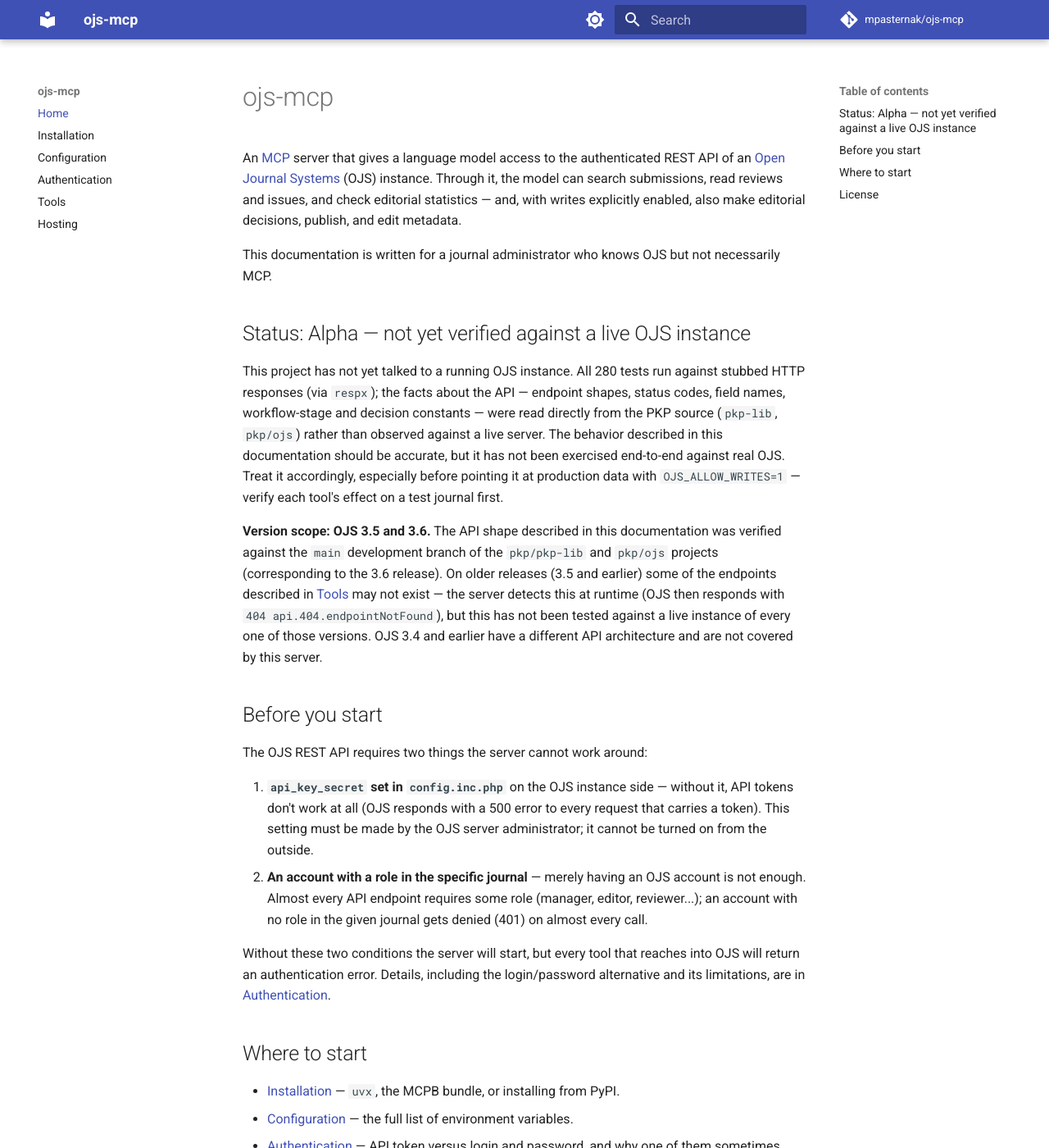
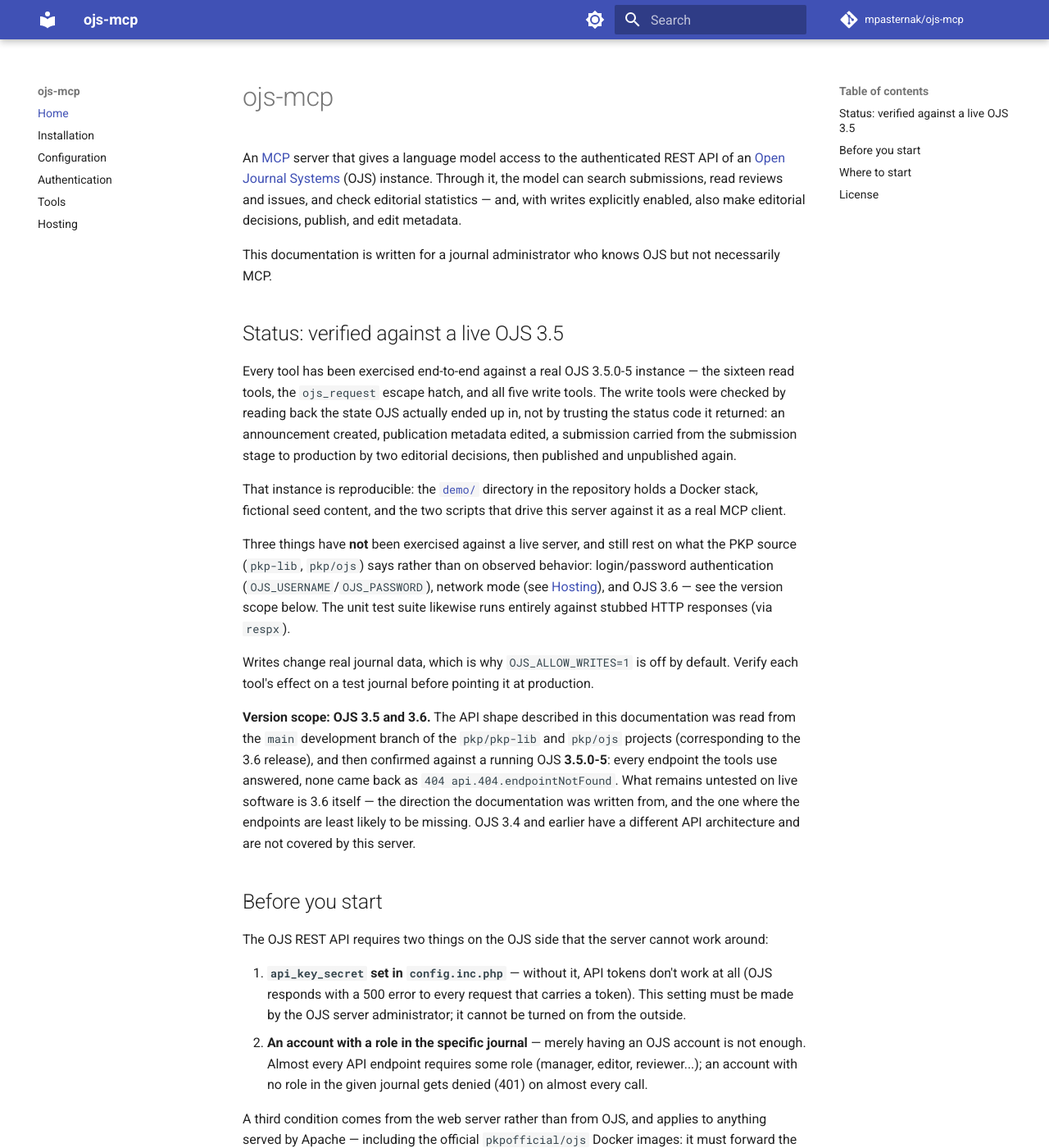
Before and after one commit to mpasternak/ojs-mcp, an MkDocs documentation site: the page built from docs/index.md, in a window 1280 px wide and 1400 px high. Shown: the whole window at 82% size. Built offline with MkDocs 1.6.1 and Material for MkDocs 9.7.7, drawn with Linux system fonts in a browser that asks for light colours; comment, search, counter and statistics services are not loaded; some of the changed text lies outside the part shown.

Commit message:
Update the documentation home page, which still said "not verified"
The README was rewritten when the live verification landed; docs/index.md
was not, so the documentation site kept greeting every reader with "Status:
Alpha — not yet verified against a live OJS instance" and a count of 280
tests. That is the first thing a journal administrator sees, and it had
been false for two releases.

The status section now matches the README, and the version-scope paragraph
is rewritten rather than merely re-dated: it used to warn that on 3.5 "some
of the endpoints described in Tools may not exist" and that this had not
been tested against a live instance. It now has been — every endpoint the
tools use answered on OJS 3.5.0-5, none came back as
`404 api.404.endpointNotFound`. What is left untested on live software is
3.6, the version the documentation was written from.

"Before you start" gains the third condition the README already had: Apache
must forward the `Authorization` header, or OJS refuses every token with a
401 indistinguishable from an anonymous one.

Also picks up uv.lock, whose own record of the project version was still
0.1.0 until a `uv sync` refreshed it.

The stale "3 - Alpha" string left in docs/superpowers/ is deliberate: those
are the planning documents, excluded from the built site, and they record
what was planned at the time rather than what is true now.

Co-Authored-By: Claude Opus 5 (1M context) <noreply@anthropic.com>
Claude-Session: https://claude.ai/code/session_01EXhSU8hfbhqXhZ6TURjXEE

```diff
--- a/docs/index.md
+++ b/docs/index.md
@@ -10,34 +10,48 @@ editorial decisions, publish, and edit metadata.
 This documentation is written for a journal administrator who knows OJS
 but not necessarily MCP.
 
-## Status: Alpha — not yet verified against a live OJS instance
+## Status: verified against a live OJS 3.5
 
-This project has not yet talked to a running OJS instance. All 280 tests
-run against stubbed HTTP responses (via `respx`); the facts about the API
-— endpoint shapes, status codes, field names, workflow-stage and
-decision constants — were read directly from the PKP source (`pkp-lib`,
-`pkp/ojs`) rather than observed against a live server. The behavior
-described in this documentation should be accurate, but it has not been
-exercised end-to-end against real OJS. Treat it accordingly, especially
-before pointing it at production data with `OJS_ALLOW_WRITES=1` — verify
-each tool's effect on a test journal first.
+Every tool has been exercised end-to-end against a real OJS 3.5.0-5
+instance — the sixteen read tools, the `ojs_request` escape hatch, and all
+five write tools. The write tools were checked by reading back the state
+OJS actually ended up in, not by trusting the status code it returned: an
+announcement created, publication metadata edited, a submission carried
+from the submission stage to production by two editorial decisions, then
+published and unpublished again.
+
+That instance is reproducible: the
+[`demo/`](https://github.com/mpasternak/ojs-mcp/tree/main/demo) directory
+in the repository holds a Docker stack, fictional seed content, and the
+two scripts that drive this server against it as a real MCP client.
+
+Three things have **not** been exercised against a live server, and still
+rest on what the PKP source (`pkp-lib`, `pkp/ojs`) says rather than on
+observed behavior: login/password authentication
+(`OJS_USERNAME`/`OJS_PASSWORD`), network mode (see [Hosting](hosting.md)),
+and OJS 3.6 — see the version scope below. The unit test suite likewise
+runs entirely against stubbed HTTP responses (via `respx`).
+
+Writes change real journal data, which is why `OJS_ALLOW_WRITES=1` is off
+by default. Verify each tool's effect on a test journal before pointing it
+at production.
 
 **Version scope: OJS 3.5 and 3.6.** The API shape described in this
-documentation was verified against the `main` development branch of the
-`pkp/pkp-lib` and `pkp/ojs` projects (corresponding to the 3.6 release).
-On older releases (3.5 and earlier) some of the endpoints described in
-[Tools](tools.md) may not exist — the server detects this at runtime
-(OJS then responds with `404 api.404.endpointNotFound`), but this has not
-been tested against a live instance of every one of those versions. OJS
-3.4 and earlier have a different API architecture and are not covered by
-this server.
+documentation was read from the `main` development branch of the
+`pkp/pkp-lib` and `pkp/ojs` projects (corresponding to the 3.6 release),
+and then confirmed against a running OJS **3.5.0-5**: every endpoint the
+tools use answered, none came back as `404 api.404.endpointNotFound`. What
+remains untested on live software is 3.6 itself — the direction the
+documentation was written from, and the one where the endpoints are least
+likely to be missing. OJS 3.4 and earlier have a different API
+architecture and are not covered by this server.
 
 ## Before you start
 
-The OJS REST API requires two things the server cannot work around:
+The OJS REST API requires two things on the OJS side that the server
+cannot work around:
 
-1. **`api_key_secret` set in `config.inc.php`** on the OJS instance side —
-   without it, API tokens don't work at all (OJS responds with a 500
+1. **`api_key_secret` set in `config.inc.php`** — without it, API tokens don't work at all (OJS responds with a 500
    error to every request that carries a token). This setting must be
    made by the OJS server administrator; it cannot be turned on from the
    outside.
@@ -46,10 +60,19 @@ The OJS REST API requires two things the server cannot work around:
    role (manager, editor, reviewer...); an account with no role in the
    given journal gets denied (401) on almost every call.
 
-Without these two conditions the server will start, but every tool that
-reaches into OJS will return an authentication error. Details, including
-the login/password alternative and its limitations, are in
-[Authentication](authentication.md).
+A third condition comes from the web server rather than from OJS, and
+applies to anything served by Apache — including the official
+`pkpofficial/ojs` Docker images: it must forward the `Authorization`
+header to PHP. Apache does not do that on its own, and when it doesn't,
+OJS answers 401 to every request carrying a token, with a response
+indistinguishable from an anonymous one.
+
+Without these conditions the server will start, but every tool that
+reaches into OJS will return an authentication error.
+[Authentication](authentication.md) covers all three — including the
+one-line Apache fix, how to tell that case apart from a genuine
+permission problem, and the login/password alternative and its
+limitations.
 
 ## Where to start
 
```
Also changed, not shown: 1 other file.
